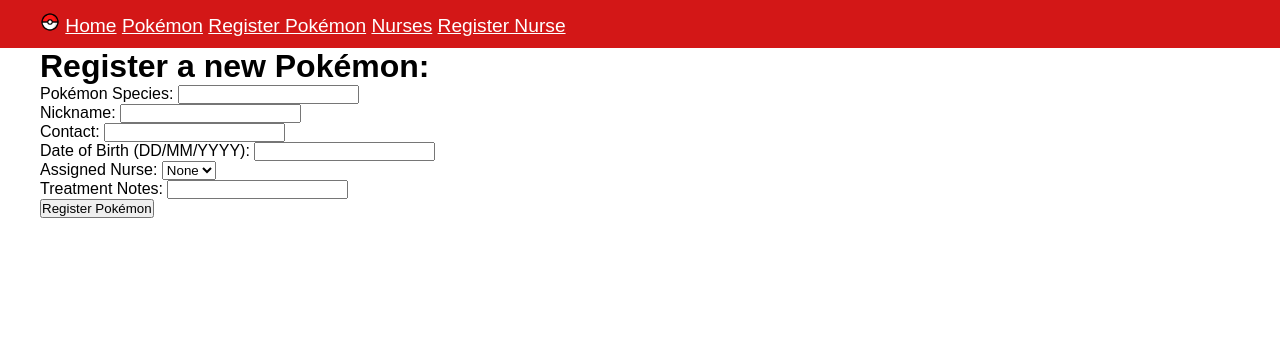
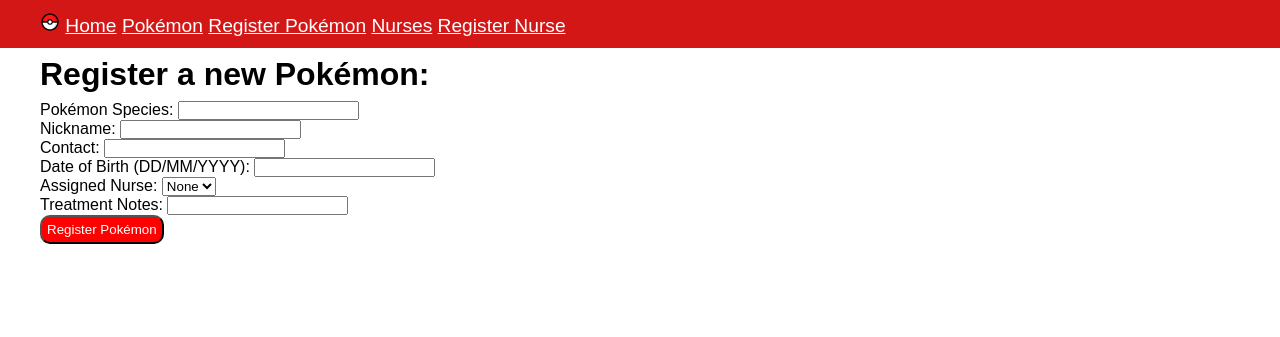
Before and after one commit to TheJSD/Pokemon-Center-Project, a Flask app: a page that uses templates/pokémon/new_pokémon.jinja in a window 1280 px wide. Shown: the top 337 px of the page. Run offline with Flask 3, Linux system fonts and the light colour scheme; data that the repository does not hold is empty.

Commit message:
buttons now look a bit fancier

```diff
--- a/static/css/buttons.css
+++ b/static/css/buttons.css
@@ -2,3 +2,17 @@
   display: flex;
   gap: 0.5rem;
 }
+
+.primary__button {
+  background-color: red;
+  color: white;
+  border-radius: 10px;
+  padding: 5px;
+}
+
+.secondary__button {
+  background-color: white;
+  color: red;
+  border-radius: 10px;
+  padding: 5px;
+}
--- a/templates/nurses/edit_nurse.jinja
+++ b/templates/nurses/edit_nurse.jinja
@@ -8,7 +8,7 @@
     <li><label for="name">Name:</label>
     <input type="text" id="name" name="name" required value="{{nurse.name}}"></li>
 
-    <button type="submit">Update Nurse details</button>
+    <button class="primary__button" type="submit">Update Nurse details</button>
   </form>
   </ul>
 </div>
--- a/templates/nurses/new_nurse.jinja
+++ b/templates/nurses/new_nurse.jinja
@@ -8,7 +8,7 @@
     <li><label for="name">Name:</label>
     <input type="text" id="name" name="name" required></li>
 
-    <button type="submit">Register Nurse</button>
+    <button class="primary__button" type="submit">Register Nurse</button>
   </form>
   </ul>
 </div>
--- a/templates/nurses/show_nurse.jinja
+++ b/templates/nurses/show_nurse.jinja
@@ -5,9 +5,10 @@
   <h1 class="title">{{nurse.name}}</h1>
 
     <div class="edit_del__buttons">
-    <a href="{{nurse.id}}/edit"><button>Edit Details</button></a>
+    <a href="{{nurse.id}}/edit">
+    <button class="primary__button">Edit Details</button></a>
     <form action="{{nurse.id}}/delete" method="post">
-    <button>Delete Nurse</button>
+    <button class="secondary__button">Delete Nurse</button>
     </form>
     </div>
   <h2 class="title"> Assigned Pokémon:</h2>
--- a/templates/pokémon/edit_pokémon.jinja
+++ b/templates/pokémon/edit_pokémon.jinja
@@ -32,7 +32,7 @@
     <li><label for="treatment_notes">Treatment Notes:</label>
     <input type="text" id="treatment_notes" name="treatment_notes" {% if single_pokémon.treatment_notes !=None %}value="{{single_pokémon.treatment_notes}}">{% endif %}></li>
 
-    <button type="submit">Update Pokémon</button>
+    <button class="primary__button" type="submit">Update Pokémon</button>
   </form>
   </ul>
   </div>
--- a/templates/pokémon/new_pokémon.jinja
+++ b/templates/pokémon/new_pokémon.jinja
@@ -1,7 +1,7 @@
 {% extends 'base.jinja' %}
 {% block content %}
 <div class="container">
-  <h1>Register a new Pokémon:</h1>
+  <h1 class="title">Register a new Pokémon:</h1>
 
   <form action="/pokémon" method="POST">
   <ul>
@@ -28,7 +28,7 @@
     <li><label for="treatment_notes">Treatment Notes:</label>
     <input type="text" id="treatment_notes" name="treatment_notes"></li>
 
-    <button type="submit">Register Pokémon</button>
+    <button class="primary__button" type="submit">Register Pokémon</button>
   </ul>
   </form>
 </div>
--- a/templates/pokémon/show_pokémon.jinja
+++ b/templates/pokémon/show_pokémon.jinja
@@ -29,9 +29,10 @@
     {% endif %}
 
     <div class="edit_del__buttons">
-    <a href="{{single_pokémon.id}}/edit"><button>Edit Pokémon</button></a>
+    <a href="{{single_pokémon.id}}/edit">
+    <button class="primary__button">Edit Pokémon</button></a>
     <form action="{{single_pokémon.id}}/delete" method="post">
-    <button>Delete Pokémon</button>
+    <button class="secondary__button">Delete Pokémon</button>
     </div>
     </form>
     </div>
```
